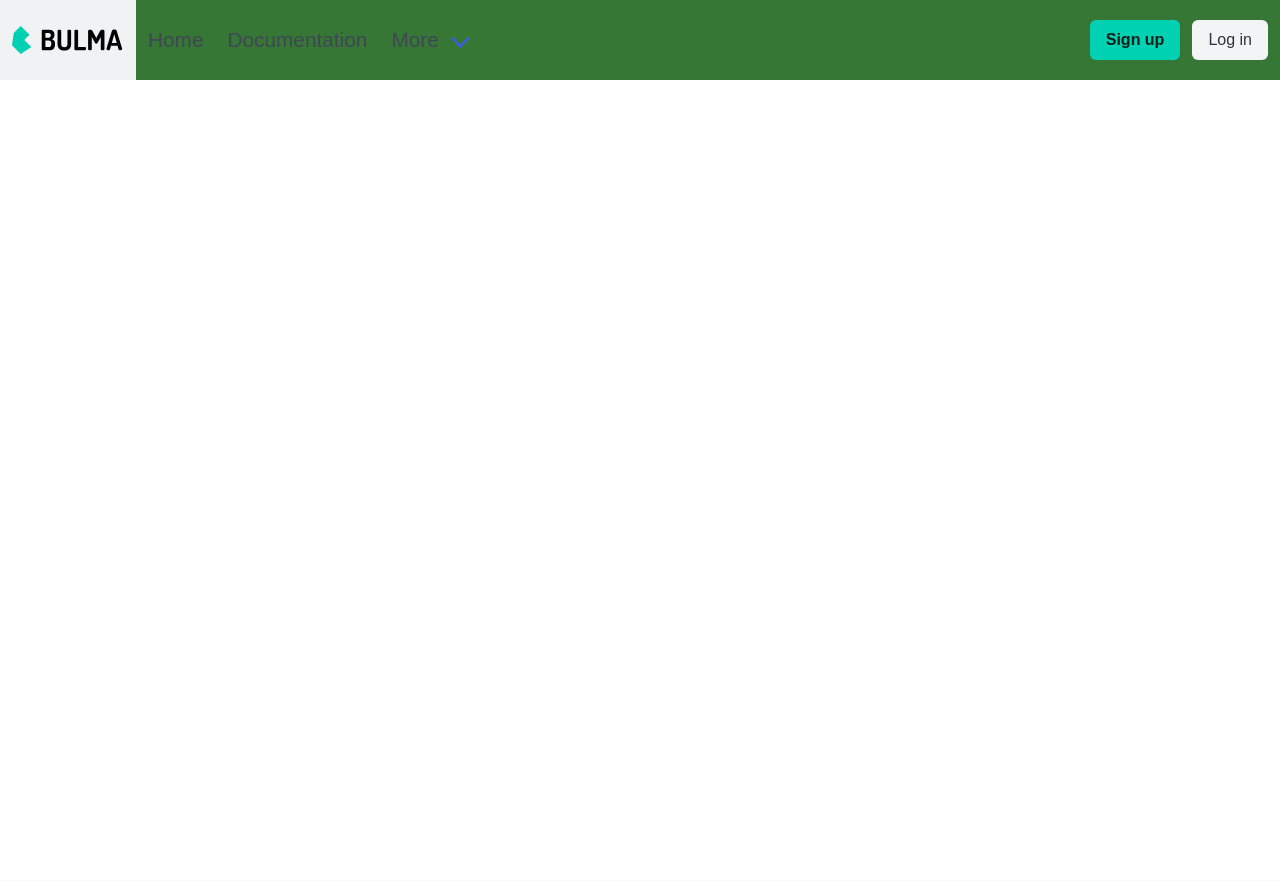
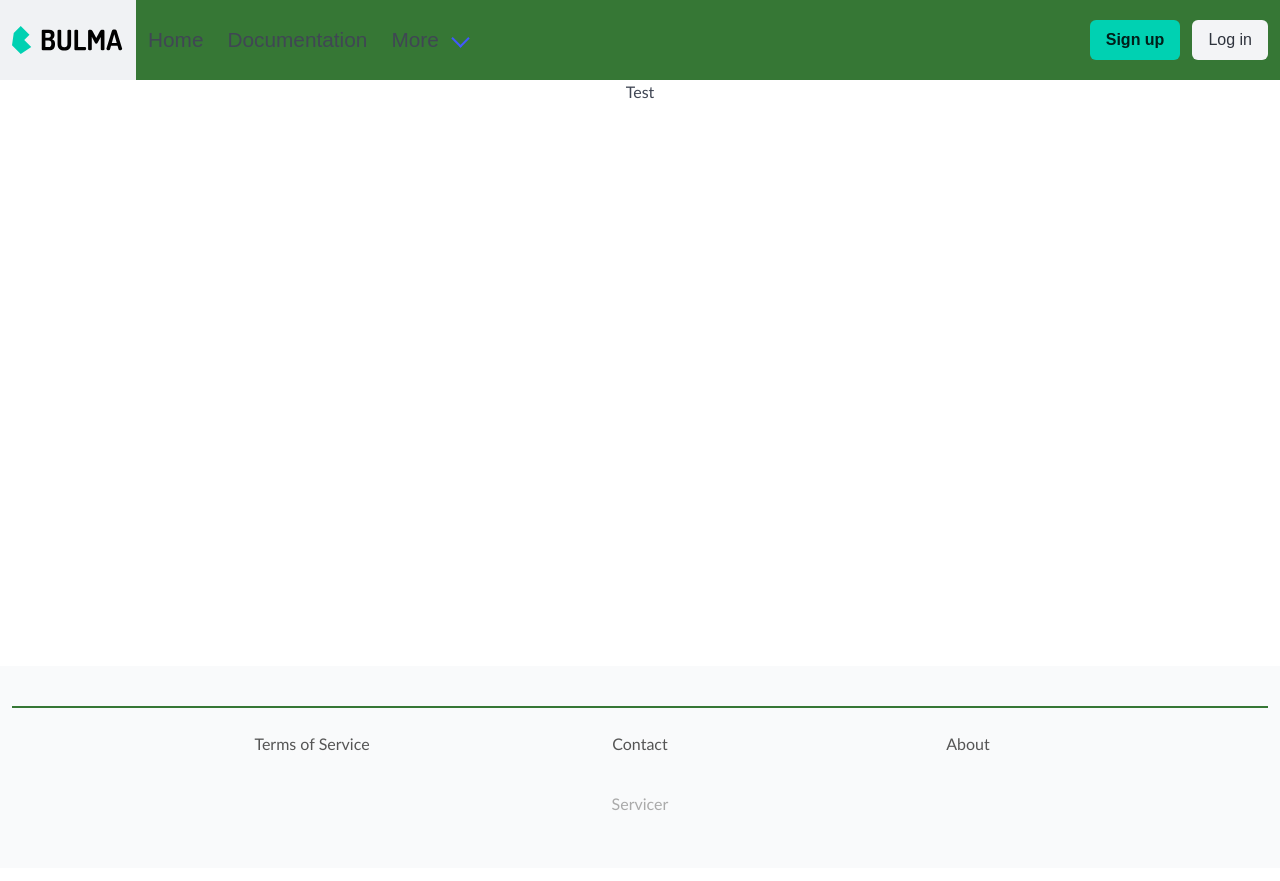
Before and after one commit to l-snq/servicer-web-app, a Django app: page / in a window 1280 px wide. Shown: the top 881 px of the page. After the commit the page ends 811 px from the top, so only its background shows below. Run offline with Django 5.2, Linux system fonts and the light colour scheme; some web fonts are replaced.

Commit message:
Understand extends

```diff
--- a/servicerWebsite/templates/servicerWebsite/base.html
+++ b/servicerWebsite/templates/servicerWebsite/base.html
@@ -13,13 +13,16 @@
   </head>
   <body>
     {% include "servicerWebsite/header.html" %}
+    <div class="columns is-flex-direction-column is-fullheight-100vh">
+      <div class="column has-text-centered">
+        {% block content %}
 
-    <div class="columns is-flex-direction-column is-fullheight-100vh">
-      {% block content %}
+        {% endblock content%}
+      </div>
 
-      {% endblock content%}
+      {% include "servicerWebsite/footer.html" %}
+
     </div>
 
-    {% include "servicerWebsite/footer.html" %}
   </body>
 </html>
--- a/servicerWebsite/templates/servicerWebsite/non_auth_index.html
+++ b/servicerWebsite/templates/servicerWebsite/non_auth_index.html
@@ -1 +1,7 @@
 {% extends "servicerWebsite/base.html" %}
+
+{% block content %}
+<div class="container">
+    <h1>Test</h1>
+</div>
+{% endblock content %}
```
